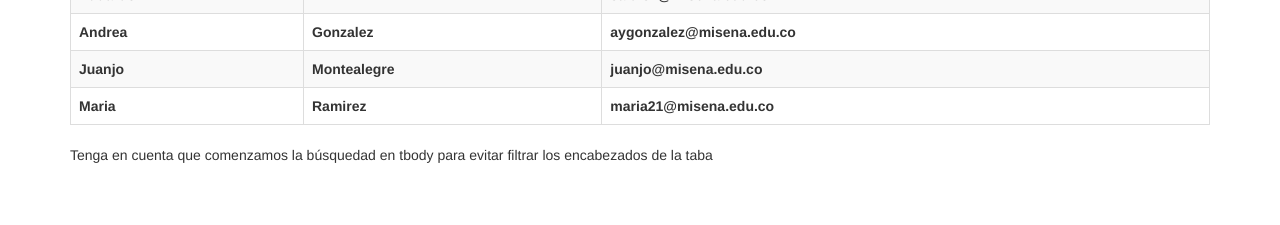
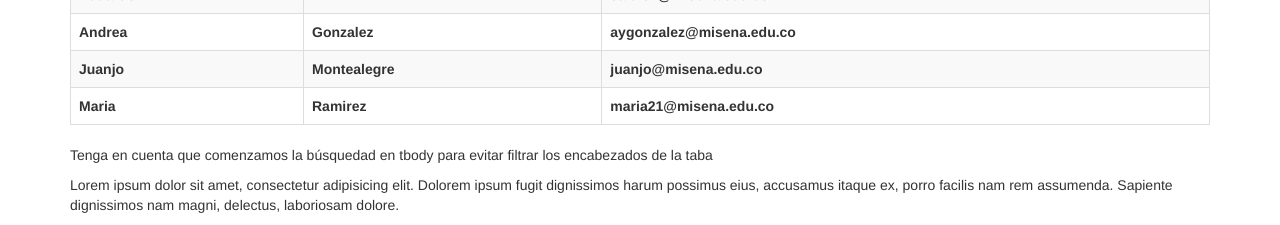
Before and after one commit to Maorepizo87/frinance, a plain HTML site: page algo/tallerBootstrap2.html in a window 1280 px wide. Shown: the part 3356-3581 px from the top of the page. Before the commit the page ends 3531 px from the top, so only its background shows below. Drawn offline with nearby package versions, Linux system fonts and the light colour scheme.

Commit message:
Update tallerBootstrap2.html

```diff
--- a/algo/tallerBootstrap2.html
+++ b/algo/tallerBootstrap2.html
@@ -319,6 +319,7 @@
 	</tbody>
 	</table>
 	<p>Tenga en cuenta que comenzamos la búsquedad en tbody para evitar filtrar los encabezados de la taba</p>
+	<p>Lorem ipsum dolor sit amet, consectetur adipisicing elit. Dolorem ipsum fugit dignissimos harum possimus eius, accusamus itaque ex, porro facilis nam rem assumenda. Sapiente dignissimos nam magni, delectus, laboriosam dolore.</p>
 </div>
 <script>
 	$(document).ready(function(){
```
